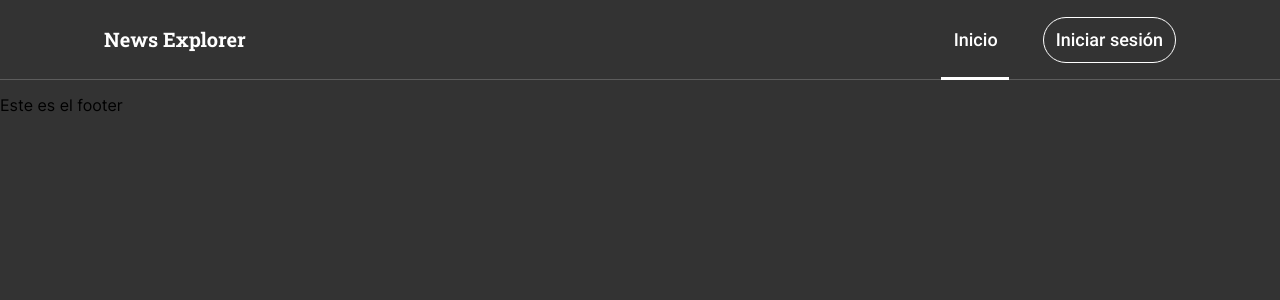
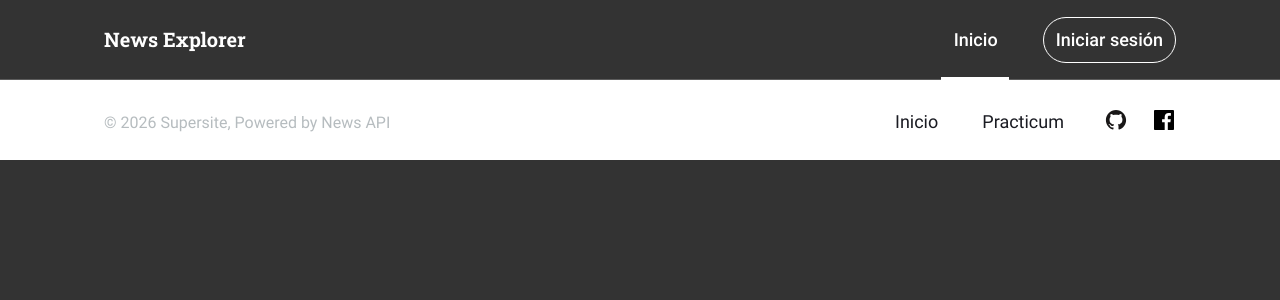
Before and after one commit to PacoZ2024/news-explorer-frontend, a React (Vite) app: page /saved-news in a window 1280 px wide. Shown: the top 300 px of the page. Built offline with nearby package versions, Linux system fonts and the light colour scheme.

Commit message:
feat(Footer): Se agrega el componente Footer

```diff
--- a/src/components/Footer/Footer.css
+++ b/src/components/Footer/Footer.css
@@ -1,5 +1,60 @@
 .footer {
-  background-color: #000000;
-  font-family: "Inter", Arial, sans-serif;
-  color: #ffffff;
+  max-width: 1440px;
+  margin: 0 auto;
+  background: #ffffff;
 }
+
+.footer__content {
+  padding: 28px 104px 26px;
+  display: flex;
+  justify-content: space-between;
+}
+
+.footer__copyright {
+  margin: 4px 0 0;
+  font-family: 'Roboto';
+  font-weight: 400;
+  font-size: 16px;
+  line-height: 22px;
+  color: #b6bcbf;
+}
+
+.footer__link-content {
+  width: 281px;
+  display: flex;
+  justify-content: space-between;
+}
+
+.footer__link-container {
+  margin-top: 2px;
+  width: 169px;
+  height: 24px;
+  display: flex;
+  justify-content: space-between;
+}
+
+.footer__link {
+  text-decoration: none;
+  font-family: 'Roboto';
+  font-weight: 400;
+  font-size: 18px;
+  line-height: 24px;
+  color: #1a1b22;
+}
+
+.footer__icon-container {
+  width: 72px;
+  height: 24px;
+  display: flex;
+  justify-content: space-between;
+}
+
+.footer__link-icon {
+  width: 24px;
+  height: 24px;
+}
+
+.footer__icon {
+  width: 24px;
+  height: 24px;
+}
--- a/src/components/Footer/Footer.jsx
+++ b/src/components/Footer/Footer.jsx
@@ -1,3 +1,49 @@
+import { Link } from 'react-router-dom';
+import iconFacebook from '../../assets/images/icon_fb.svg';
+import iconGithub from '../../assets/images/icon_github.svg';
+
 export default function Footer() {
-  return <p>Este es el footer</p>;
+  return (
+    <footer className='footer'>
+      <div className='footer__content'>
+        <p className='footer__copyright'>
+          &#169; 2026 Supersite, Powered by News API
+        </p>
+        <div className='footer__link-content'>
+          <div className='footer__link-container'>
+            <Link className='footer__link' to='/'>
+              Inicio
+            </Link>
+            <Link className='footer__link' to='/'>
+              Practicum
+            </Link>
+          </div>
+          <div className='footer__icon-container'>
+            <a
+              className='footer__link-icon'
+              href='https://github.com'
+              target='_blank'
+            >
+              <img
+                className='footer__icon'
+                alt='icono GitHub'
+                src={iconGithub}
+              />
+            </a>
+            <a
+              className='footer__link-icon'
+              href='https://www.facebook.com'
+              target='_blank'
+            >
+              <img
+                className='footer__icon'
+                alt='icono Facebook'
+                src={iconFacebook}
+              />
+            </a>
+          </div>
+        </div>
+      </div>
+    </footer>
+  );
 }
```
Also changed, not shown: src/assets/images/icon_fb.svg (added), src/assets/images/icon_github.svg (added).
